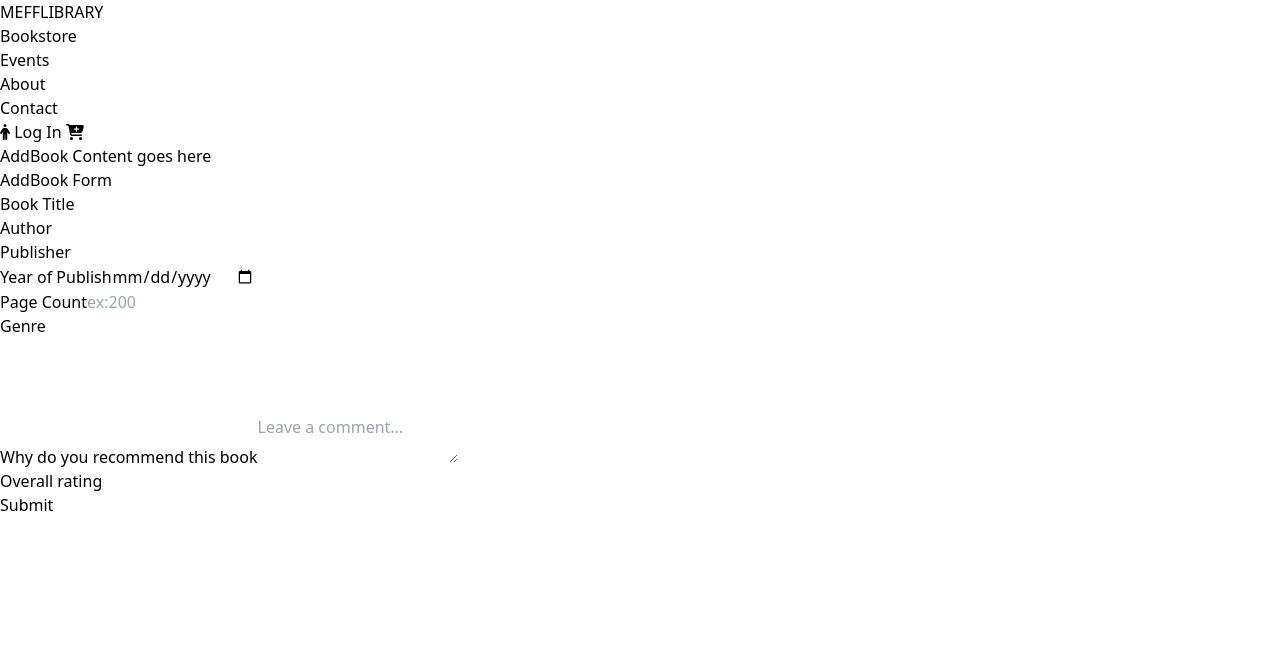
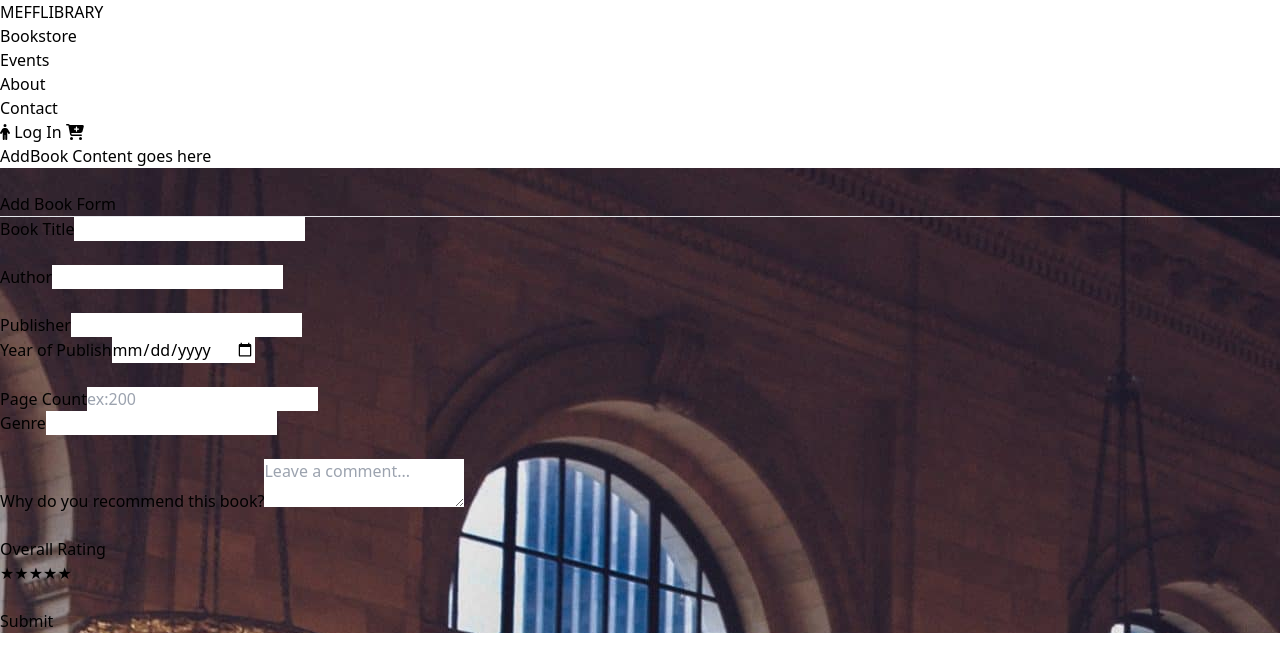
Before and after one commit to TEAM-MEFF/meff-library-app, a React (Vite) app: page /add-new in a window 1280 px wide. Shown: the top 672 px of the page. Built offline with nearby package versions, Linux system fonts and the light colour scheme.

Commit message:
Finished the Add book form

```diff
--- a/src/App.css
+++ b/src/App.css
@@ -1,39 +1,4 @@
-* {
-  margin: 0;
-  padding: 0;
-  box-sizing: border-box;
-}
-
-/* .landingPage {
-  background-image: url(./assets/images/books-bg.png);
-  background-size: cover;
-  background-repeat: no-repeat;
-} */
-
-.flip-card {
-  perspective: 1000px;
-}
-
-.flip-card-inner {
-  position: relative;
-  width: 100%;
-  height: 100%;
-  transform-style: preserve-3d;
-  transition: transform 0.6s;
-}
-
-.flip-card:hover .flip-card-inner {
-  transform: rotateY(180deg);
-}
-
-.flip-card-front,
-.flip-card-back {
-  position: absolute;
-  width: 100%;
-  height: 100%;
-  backface-visibility: hidden;
-}
-
-.flip-card-back {
-  transform: rotateY(180deg);
-}
+.form {
+background-image: url('./components/backgroundform.jpg');
+background-repeat: no-repeat;
+};
--- a/src/components/AddForm.jsx
+++ b/src/components/AddForm.jsx
@@ -1,43 +1,65 @@
-import React from "react";
-import { useState } from "react";
+import React, { useState } from "react";
 import axios from "axios";
 import { BASE_URL } from "../constants";
 
 const AddForm = () => {
+  const [rating, setRating] = useState(0); // State for rating
+  const [hover, setHover] = useState(0);   // State for hover effect
+
   const handleSubmit = async (event) => {
+    event.preventDefault();
     try {
-      event.preventDefault();
-      //Collect a form data
+      // Collect form data
       const formData = new FormData(event.target);
-      //Post data to api
+      // Post data to API
       const response = await axios.post(`${BASE_URL}/books`, {
         title: formData.get("title"),
-        title: formData.get("author"),
-        title: formData.get("publisher"),
-        title: formData.get("year of publish"),
-        title: formData.get("page count"),
-        title: formData.get("genre"),
-        title: formData.get("comment"),
-        title: formData.get("overall rating"),
-        title: formData.get("submit"),
+        author: formData.get("author"),
+        publisher: formData.get("publisher"),
+        yearOfPublish: formData.get("year-of-publish"),
+        pageCount: formData.get("page-count"),
+        genre: formData.get("genre"),
+        comment: formData.get("comment"),
+        rating: rating, // Submit the star rating
       });
+      console.log("Form submitted successfully:", response.data);
     } catch (error) {
-      console.log(error);
+      console.log("Error submitting form:", error);
     }
   };
 
   return (
-    <div className="w-[100%] h-[100vh] bg-blue-500">
-      <form onSubmit={handleSubmit} className="w-[50%] h-[80%] bg-gray-100">
-        <h5>AddBook Form</h5>
-        <div action="">
+    <div className="form w-[100%] h-[160vh] pt-20 bg-cover">
+      <form
+        onSubmit={handleSubmit}
+        className="w-[50%] h-[130vh] bg-gray-100 mx-auto border-4 rounded-lg"
+      >
+        <br />
+        <div className="m-14">
+          <h3 className="flex justify-center mb-7 font-semibold text-3xl">
+            Add Book Form
+          </h3>
+          <hr className="border-2 border-[#0E345A]" />
+          <div className="mt-10">
             <label htmlFor="title">Book Title</label>
-          <input type="text" name="title" id="title" className="border-2" />
+            <input
+              type="text"
+              name="title"
+              id="title"
+              className="border-2 ml-20 w-[25rem]"
+            />
           </div>
-        <div className="flex flex-col">
+          <br />
+          <div className="flex">
             <label htmlFor="author">Author</label>
-          <input type="text" name="author" id="author" className="border-2" />
+            <input
+              type="text"
+              name="author"
+              id="author"
+              className="border-2 ml-[101px] w-[25rem]"
+            />
           </div>
+          <br />
           <div className="flex">
             <div className="flex flex-col">
               <label htmlFor="publisher">Publisher</label>
@@ -48,18 +70,17 @@ const AddForm = () => {
                 className="border-2"
               />
             </div>
-          <div className="flex flex-col">
+            <div className="flex flex-col ml-52">
               <label htmlFor="year-of-publish">Year of Publish</label>
               <input
                 type="date"
                 name="year-of-publish"
                 id="year-of-publish"
-              placeholder="Please Select"
-              className="border-2"
+                className="border-2 rounded-lg w-40"
               />
             </div>
-          <div></div>
           </div>
+          <br />
           <div className="flex">
             <div className="flex flex-col">
               <label htmlFor="page-count">Page Count</label>
@@ -71,39 +92,62 @@ const AddForm = () => {
                 className="border-2"
               />
             </div>
-          <div className="flex flex-col">
+            <div className="flex flex-col ml-44">
               <label htmlFor="genre">Genre</label>
               <input
-              type="genre"
+                type="text"
                 name="genre"
                 id="genre"
-              list="genre"
+                list="genre-options"
                 className="border-2"
               />
-            <dropdown id="genre">
+              <datalist id="genre-options">
                 <option value="Fiction"></option>
                 <option value="Non-Fiction"></option>
                 <option value="Poetry"></option>
                 <option value="Drama"></option>
-            </dropdown>
+              </datalist>
             </div>
           </div>
-        <div className=" flex flex-col">
-          <label htmlFor="comment">Why do you recommend this book</label>
+          <br />
+          <div className="flex flex-col">
+            <label htmlFor="comment">Why do you recommend this book?</label>
             <textarea
-            type="text"
               name="comment"
               placeholder="Leave a comment..."
-            className="border-2"
+              className="border-2 h-28"
               id="comment"
             ></textarea>
           </div>
-        <div>
-          <p>Overall rating</p>
+          <br />
+          <div className="flex flex-col">
+            <label htmlFor="rating">Overall Rating</label>
+            <div className="flex">
+              {[...Array(5)].map((star, index) => {
+                index += 1;
+                return (
+                  <button
+                    type="button"
+                    key={index}
+                    className={index <= (hover || rating) ? "text-yellow-500" : "text-gray-400"}
+                    onClick={() => setRating(index)} // Set rating on click
+                    onMouseEnter={() => setHover(index)} // Set hover effect
+                    onMouseLeave={() => setHover(rating)} // Reset hover to current rating
+                  >
+                    <span className="text-4xl">&#9733;</span> {/* Star Icon */}
+                  </button>
+                );
+              })}
             </div>
-        <button type="submit" className="border-2">
+          </div>
+          <br />
+          <button
+            type="submit"
+            className="border-2 flex ml-60 w-36 h-10 justify-center items-center bg-[#0E345A] text-white rounded-lg"
+          >
             Submit
           </button>
+        </div>
       </form>
     </div>
   );
```
Also changed, not shown: src/components/backgroundform.jpg (added). Lines whose indentation alone changed are shown as unchanged.
